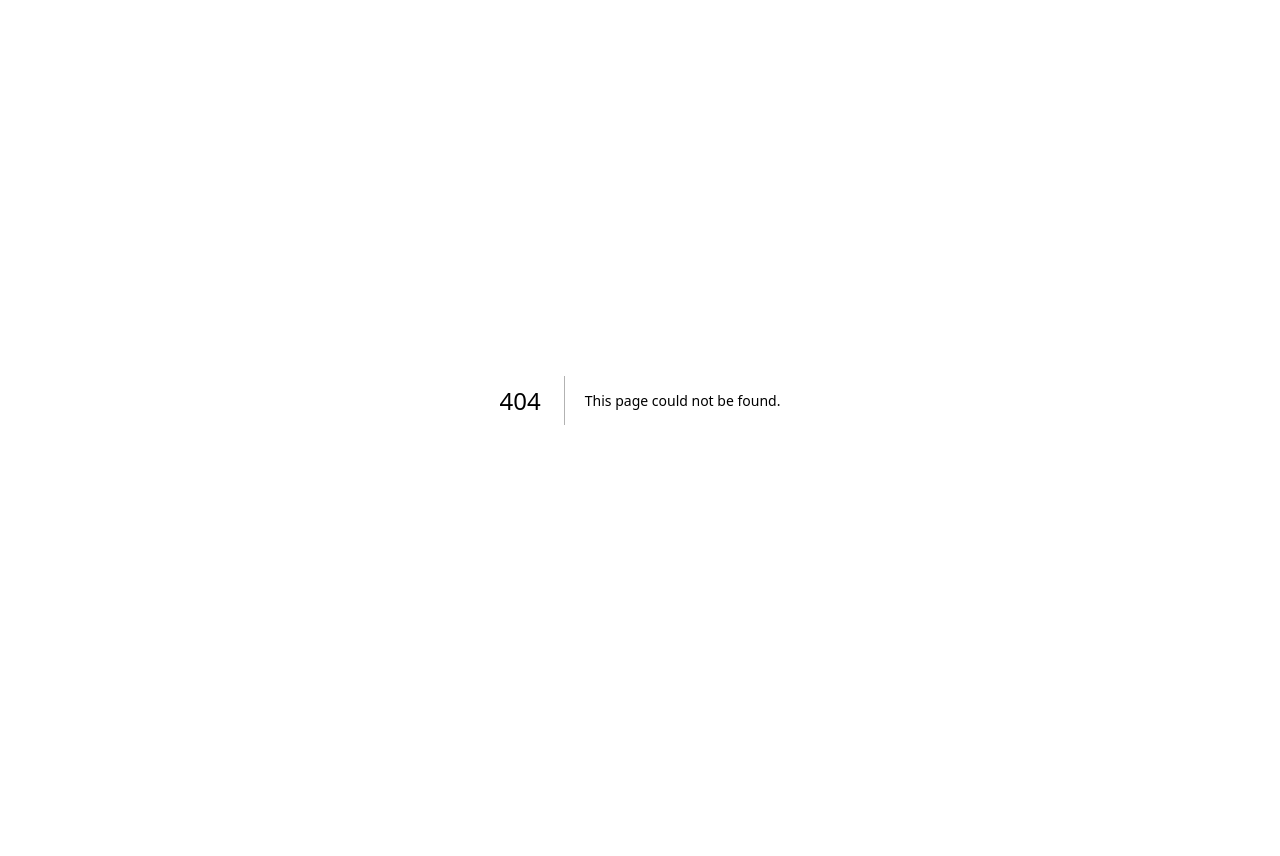
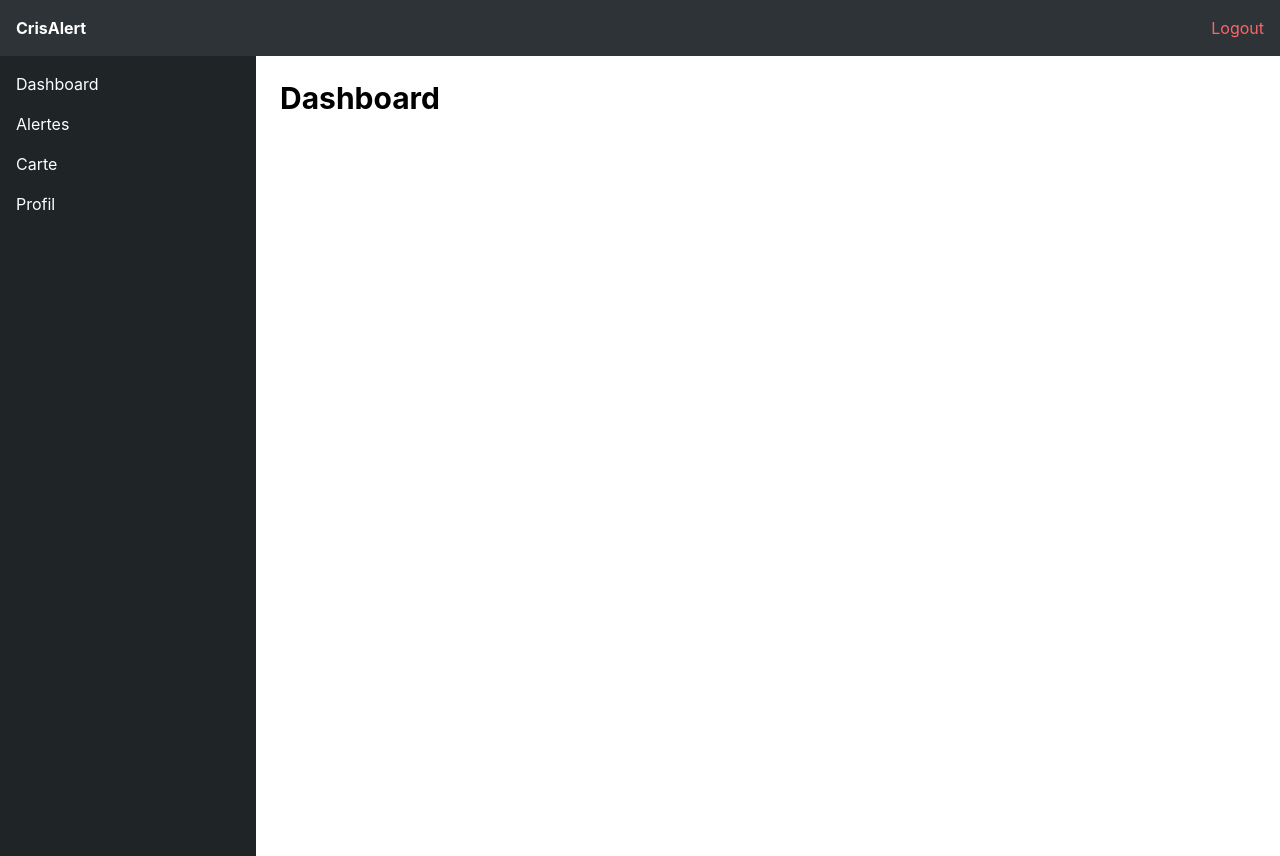
Before and after one commit to ikrambenallali/MoroccoSafety, a Next.js app in the folder apps/web/: page /admin/dashboard in a window 1280 px wide. Before the commit this address had no page. Before the commit the page ends 800 px from the top, so only its background shows below. Built offline with nearby package versions, Linux system fonts and the light colour scheme; sample sign-in values are in the browser's storage.

Commit message:
rederection

```diff
--- a/apps/web/app/(auth)/login/page.tsx
+++ b/apps/web/app/(auth)/login/page.tsx
@@ -1,13 +1,15 @@
 'use client';
 
-import { useState } from 'react';
-import { useDispatch } from 'react-redux';
+import { useEffect, useState } from 'react';
+import { useDispatch, useSelector } from 'react-redux';
 import { loginUser } from '../../../features/authSlice';
 import Image from 'next/image';
 import { useRouter } from 'next/navigation';
 export default function Login() {
     const dispatch = useDispatch();
     const router = useRouter();
+    const { token } = useSelector((state: any) => state.auth)
+
     const [form, setForm] = useState({
         email: '',
         password: '',
@@ -18,6 +20,13 @@ export default function Login() {
         // @ts-ignore
         dispatch(loginUser(form));
     };
+
+    useEffect(() => {
+        const storedToken = typeof window !== 'undefined' ? localStorage.getItem('token') : null
+        if (token || storedToken) {
+            router.replace('/admin/dashboard') // ✅ replace better que push
+        }
+    }, [token, router])
 
     return (
         <div className="flex min-h-screen w-full bg-[#2D3336]">
--- /dev/null
+++ b/apps/web/app/admin/dashboard/layout.tsx
@@ -0,0 +1,14 @@
+import Navbar from '@/components/Navbar'
+import Sidebar from '@/components/Sidebar'
+
+export default function DashboardLayout({ children }: any) {
+  return (
+    <div>
+      <Navbar />
+      <div className="flex">
+        <Sidebar />
+        <div className="flex-1 p-6">{children}</div>
+      </div>
+    </div>
+  )
+}
--- /dev/null
+++ b/apps/web/app/admin/dashboard/page.tsx
@@ -0,0 +1,9 @@
+import AuthGuard from '@/components/AuthGuard'
+
+export default function Dashboard() {
+  return (
+    <AuthGuard>
+      <h1 className="text-3xl font-bold">Dashboard</h1>
+    </AuthGuard>
+  )
+}
--- /dev/null
+++ b/apps/web/components/AuthGuard.tsx
@@ -0,0 +1,30 @@
+'use client'
+
+import { useEffect, useState } from 'react'
+import { useRouter } from 'next/navigation'
+import { useSelector } from 'react-redux'
+
+export default function AuthGuard({ children }: any) {
+    const router = useRouter()
+    const { token } = useSelector((state: any) => state.auth)
+    const [isReady, setIsReady] = useState(false)
+    const [isAuthenticated, setIsAuthenticated] = useState(false)
+
+    useEffect(() => {
+        const storedToken = typeof window !== 'undefined' ? localStorage.getItem('token') : null
+        const validToken = token || storedToken
+
+        if (validToken) {
+            setIsAuthenticated(true)
+        } else {
+            router.push('/login')
+        }
+
+        setIsReady(true)
+    }, [token, router])
+
+    if (!isReady) return null
+    if (!isAuthenticated) return null
+
+    return children
+}
--- /dev/null
+++ b/apps/web/components/Navbar.tsx
@@ -0,0 +1,26 @@
+'use client'
+
+import { useRouter } from 'next/navigation'
+import { useDispatch } from 'react-redux'
+import { logout } from '../features/authSlice'
+
+export default function Navbar() {
+  const router = useRouter()
+  const dispatch = useDispatch()
+
+  const handleLogout = () => {
+    localStorage.removeItem('token')
+    dispatch(logout())
+    router.push('/login')
+  }
+
+  return (
+    <div className="bg-[#2D3336] text-white p-4 flex justify-between">
+      <h1 className="font-bold">CrisAlert</h1>
+
+      <button onClick={handleLogout} className="text-red-400">
+        Logout
+      </button>
+    </div>
+  )
+}
--- /dev/null
+++ b/apps/web/components/Sidebar.tsx
@@ -0,0 +1,12 @@
+export default function Sidebar() {
+  return (
+    <div className="w-64 bg-[#1f2426] text-white min-h-screen p-4">
+      <ul className="space-y-4">
+        <li>Dashboard</li>
+        <li>Alertes</li>
+        <li>Carte</li>
+        <li>Profil</li>
+      </ul>
+    </div>
+  )
+}
--- a/apps/web/features/authSlice.tsx
+++ b/apps/web/features/authSlice.tsx
@@ -41,6 +41,7 @@ const authSlice = createSlice({
     logout: (state) => {
       state.user = null;
       state.token = null;
+      localStorage.removeItem('token');
     },
   },
   extraReducers: (builder) => {
@@ -53,6 +54,9 @@ const authSlice = createSlice({
         state.loading = false;
         state.user = action.payload.user;
         state.token = action.payload.access_token;
+
+        localStorage.setItem('token', action.payload.access_token);
+
       })
       .addCase(registerUser.rejected, (state, action) => {
         state.loading = false;
@@ -66,6 +70,10 @@ const authSlice = createSlice({
       .addCase(loginUser.fulfilled, (state, action) => {
         state.loading = false;
         state.token = action.payload.access_token;
+        state.user = action.payload.user || state.user;
+
+        // persist token so AuthGuard can read it after redirect
+        localStorage.setItem('token', action.payload.access_token);
       })
       .addCase(loginUser.rejected, (state, action) => {
         state.loading = false;
--- /dev/null
+++ b/apps/web/hooks/useAuth.tsx
@@ -0,0 +1,24 @@
+'use client'
+
+import { useSelector } from 'react-redux'
+import { useEffect, useState } from 'react'
+
+export const useAuth = () => {
+  const { token } = useSelector((state: any) => state.auth)
+  const [isAuthenticated, setIsAuthenticated] = useState(false)
+
+  useEffect(() => {
+    const storedToken = localStorage.getItem('token')
+
+    if (storedToken || token) {
+      setIsAuthenticated(true)
+    } else {
+      setIsAuthenticated(false)
+    }
+  }, [token])
+
+  return {
+    isAuthenticated,
+    token: token || localStorage.getItem('token'),
+  }
+}
```
